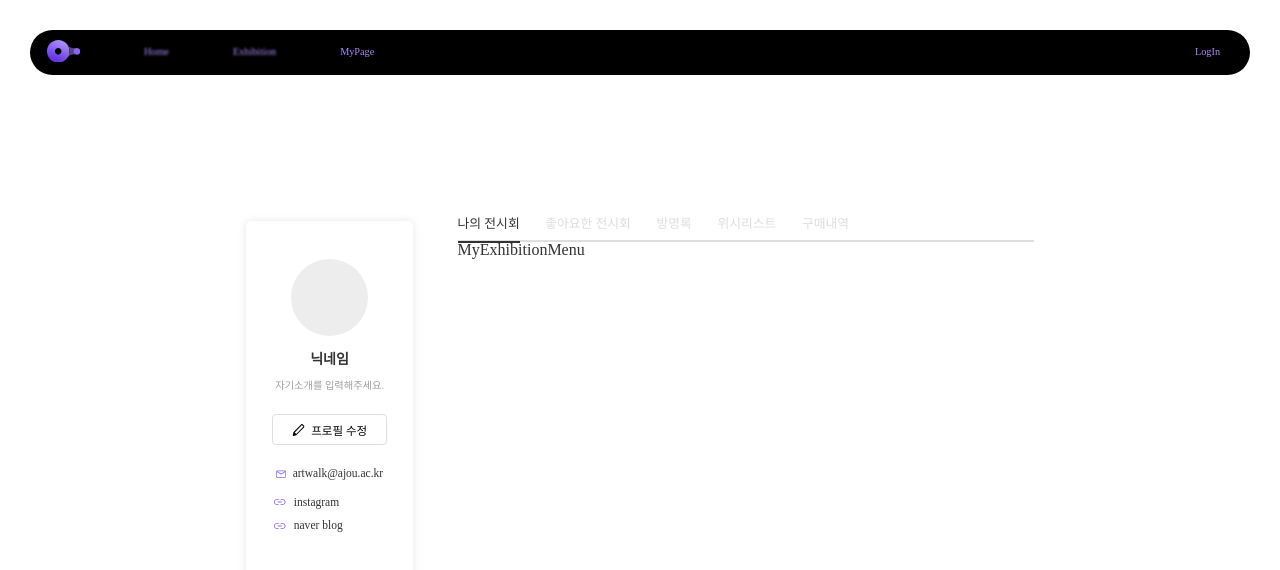
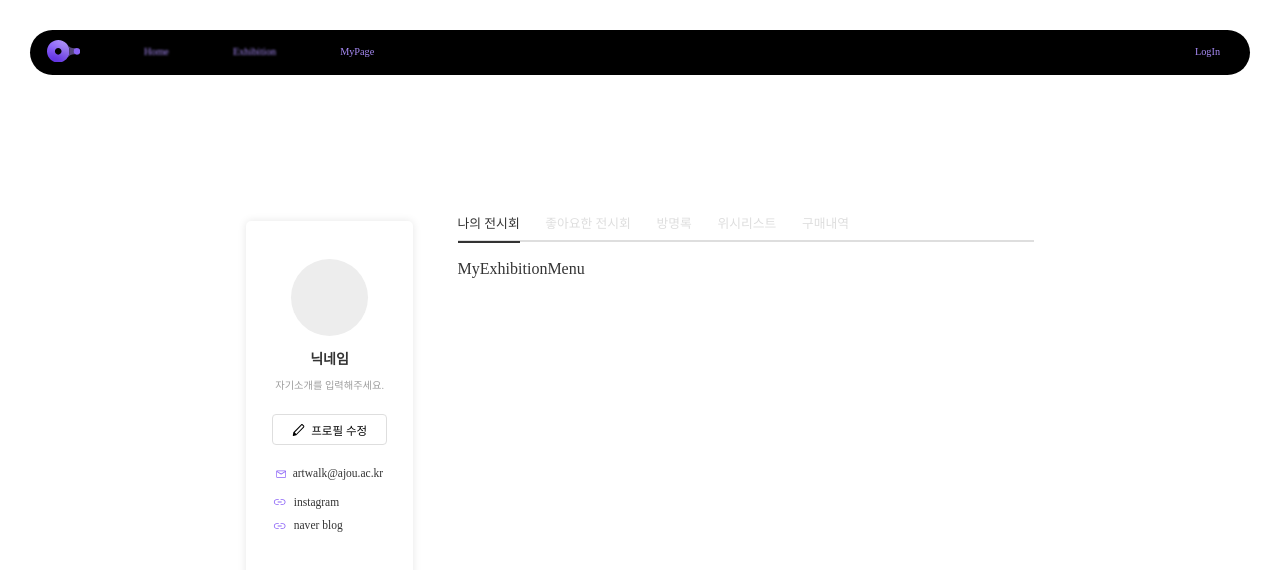
Before and after one commit to 23-2-Media-Project/front, a React (Create React App) app: page /mypage in a window 1280 px wide. Shown: the top 570 px of the page. Built offline with nearby package versions, Linux system fonts and the light colour scheme; a web font is replaced by a local one.

Commit message:
html&css: 메뉴 상세 영역 높이 및 padding

```diff
--- a/src/pages/MyPage.jsx
+++ b/src/pages/MyPage.jsx
@@ -41,7 +41,7 @@ const MyPage = () => {
       </Link> */}
       <div className="right-wrap">
         <TabMenu menuArr={menuArr} setTab={setTab} currentTab={currentTab} />
-        <div>{menuArr[currentTab].content}</div>
+        <div className="menu-contents-wrap">{menuArr[currentTab].content}</div>
       </div>
     </div>
   );
--- a/src/styles/MyPage.scss
+++ b/src/styles/MyPage.scss
@@ -112,5 +112,10 @@
         }
       }
     }
+    .menu-contents-wrap {
+      height: 100%;
+      padding: 1.5vw 0 0;
+      box-sizing: border-box;
+    }
   }
 }
```
